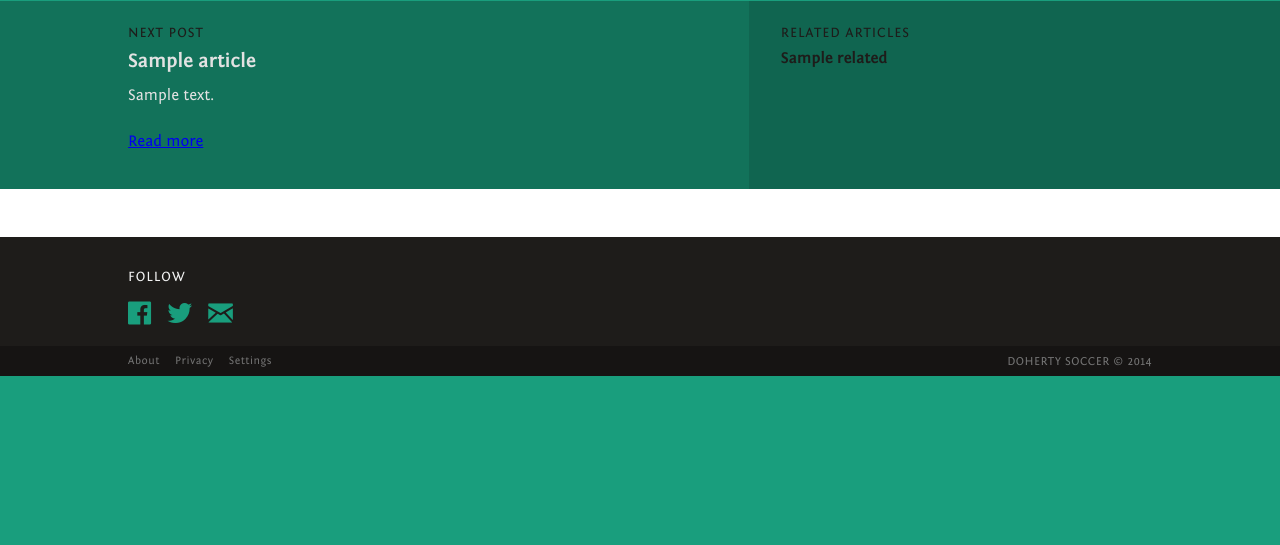
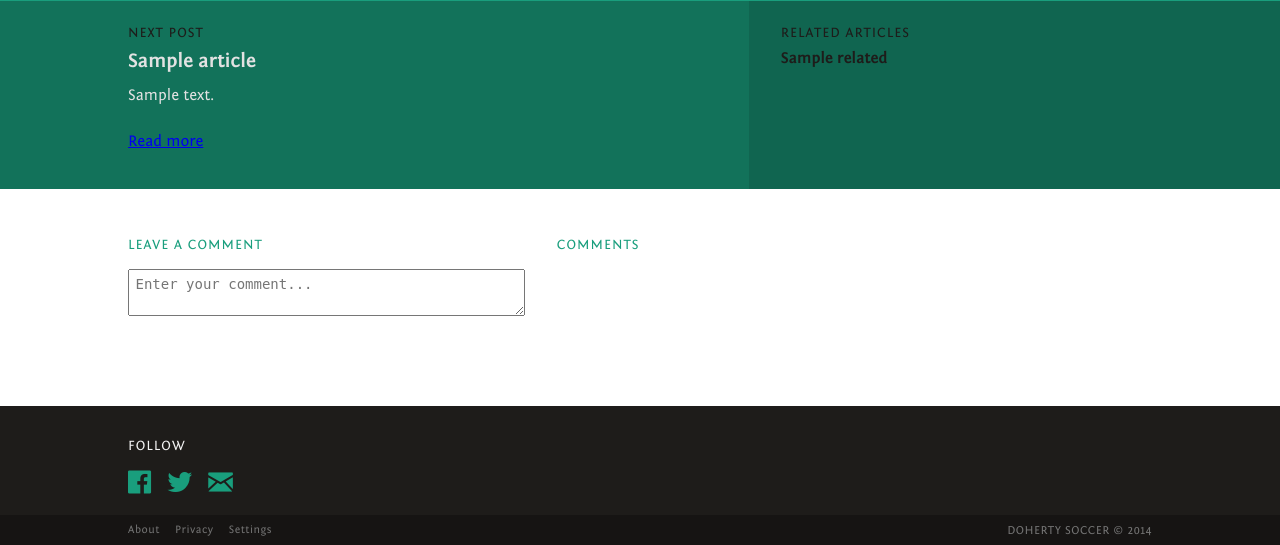
Before and after one commit to Z4P0/ds, a Flask app: template website/templates/articles/view.html in a window 1280 px wide. Shown: the part 437-982 px from the top of the page. Before the commit the page ends 813 px from the top, so only its background shows below. Run offline with Flask 2, Linux system fonts and the light colour scheme; tables that the repository leaves empty hold one stand-in row (values such as "Sample post"); the template is opened without the code that fills it: values that come from a table or form of the project are taken from there, most other values are stand-ins (such as "Sample title", 1, 10 or a date in 2020); parts of the project's set-up code (start-up, migrations or seed data) failed here and were passed over; some libraries are stand-ins or nearby versions.

Commit message:
beginning of comments

```diff
--- a/website/articles/views.py
+++ b/website/articles/views.py
@@ -47,7 +47,8 @@ def read_article(slug):
 
     return render_template('articles/view.html', article=article,
         next_article=next_article,
-        related_articles=related_articles)
+        related_articles=related_articles,
+        comments=None)
 
 
 
--- a/website/templates/articles/view.html
+++ b/website/templates/articles/view.html
@@ -7,7 +7,6 @@
 
 
 {% block content %}
-<!-- <div class="wrapper"> -->
 <article class="article-post">
   <div class="wrapper">
     <h2 class="article-title">{{article.title}}</h2>
@@ -77,7 +76,6 @@
     </ul>
   </section>
 </div>
-  {#
 <section id="comments">
   <div class="flex">
     <form id="comment-form">
@@ -109,7 +107,11 @@
     <div id="comments-list">
       <h3 class="t7">Comments</h3>
       <ul class="comments-list">
-          {% for comment in article.comments.all %}
+        {% if comments %}
+        {% else %}
+          <li>No comments.</li>
+        {% endif %}
+        {#% for comment in article.comments.all %}
         <li>
           <div data-score="{{comment.score}}" class="comment">
             <ul data-vote-cast="none" class="comment-vote">
@@ -154,11 +156,9 @@
             </article>
           </div>
         </li>
-          {% endfor %}
+        {% endfor %#}
       </ul>
     </div>
   </div>
 </section>
-  #}
-<!-- </div> -->
 {% endblock %}
```
Lines whose indentation alone changed are shown as unchanged.
